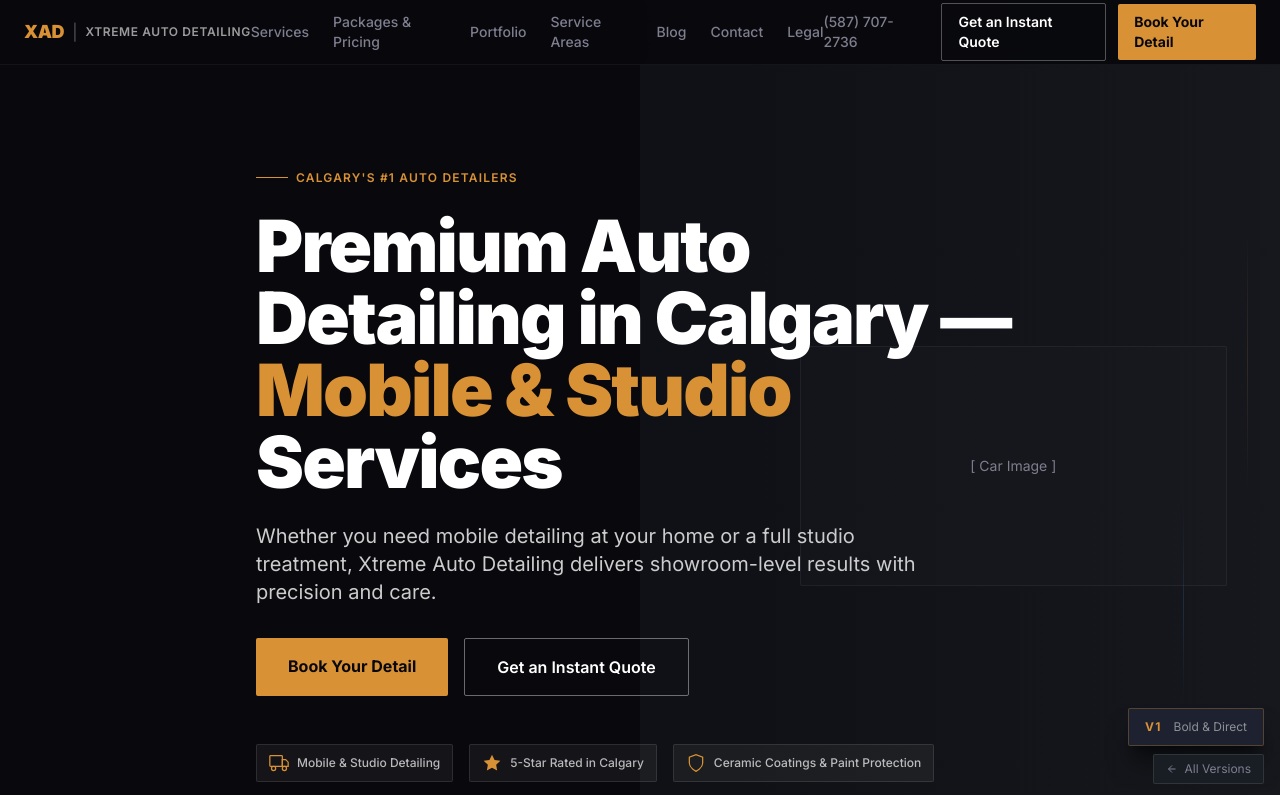
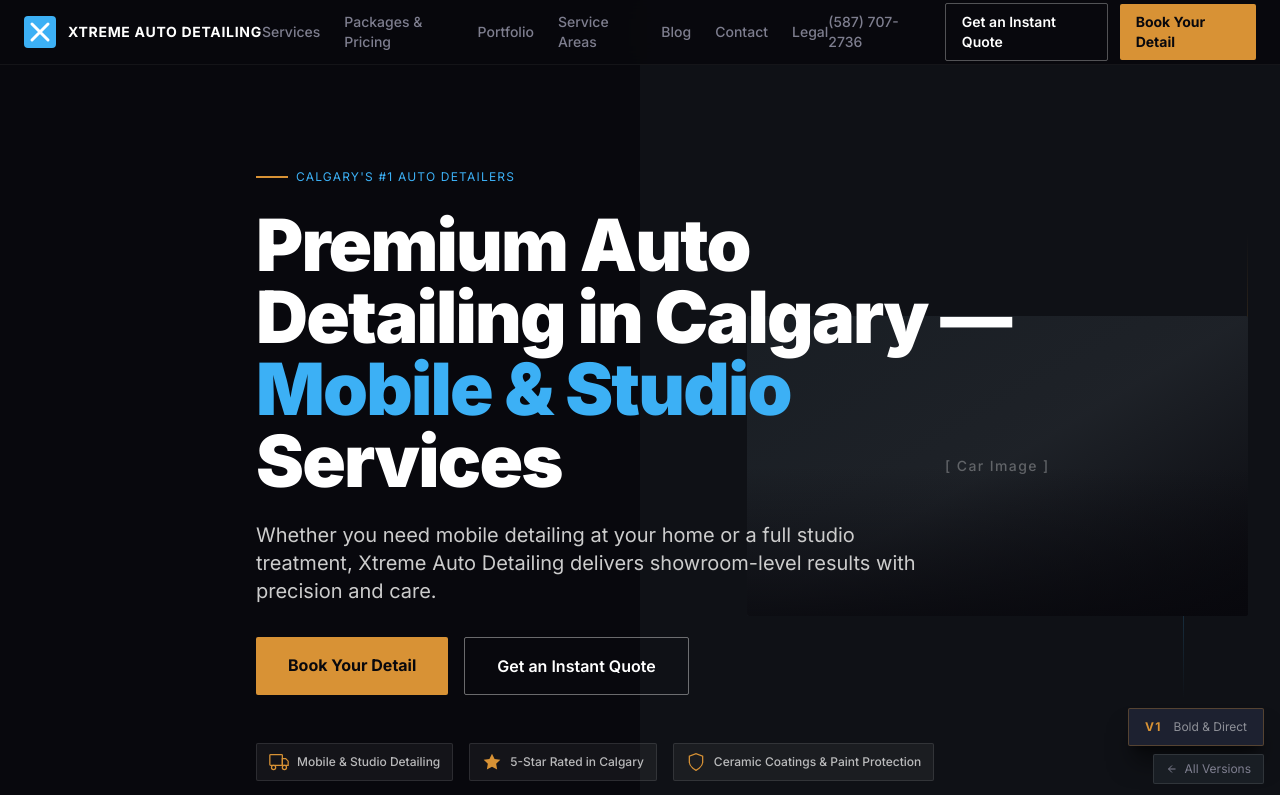
Before and after one commit to subnetshadow/xtreme-auto, a Next.js app: page /v1 in a window 1280 px wide. Shown: the top 795 px of the page. Built offline with nearby package versions, Linux system fonts and the light colour scheme.

Commit message:
Fix: blue accent color, logo, nav spacing, hero label

```diff
--- a/components/shared/Header.tsx
+++ b/components/shared/Header.tsx
@@ -21,10 +21,12 @@
       <div className="max-w-7xl mx-auto px-4 md:px-6">
         <div className="flex items-center justify-between h-16 md:h-18">
           {/* Logo */}
-          <Link href="/" className="flex items-center gap-2 shrink-0">
-            <span className="text-xad-gold font-black text-lg tracking-tight">XAD</span>
-            <span className="hidden sm:block text-white/30 text-base">|</span>
-            <span className="hidden sm:block text-white/60 text-xs font-semibold tracking-wider uppercase">
+          <Link href="/" className="flex items-center gap-3 shrink-0">
+            <svg width="32" height="32" viewBox="0 0 32 32" fill="none">
+              <rect width="32" height="32" rx="4" fill="#3CB0F5"/>
+              <path d="M8 8L16 16M16 16L24 8M16 16L8 24M16 16L24 24" stroke="white" strokeWidth="3" strokeLinecap="round"/>
+            </svg>
+            <span className="hidden sm:block text-white font-bold tracking-wider text-sm uppercase">
               Xtreme Auto Detailing
             </span>
           </Link>
--- a/components/v1/Hero.tsx
+++ b/components/v1/Hero.tsx
@@ -11,9 +11,14 @@
         <div className="absolute top-1/4 right-8 w-px h-64 bg-gradient-to-b from-transparent via-xad-gold/20 to-transparent" />
         <div className="absolute bottom-1/4 right-24 w-px h-48 bg-gradient-to-b from-transparent via-xad-blue/20 to-transparent" />
         {/* Car image placeholder */}
-        <div className="absolute right-0 top-0 bottom-0 w-5/12 bg-gradient-to-l from-xad-medium/30 to-transparent flex items-center justify-center">
-          <div className="w-4/5 aspect-video bg-xad-medium/20 border border-white/5 rounded-sm flex items-center justify-center">
-            <span className="text-xad-muted text-sm">[ Car Image ]</span>
+        <div className="absolute right-0 top-0 bottom-0 w-5/12 flex items-center justify-center pr-8">
+          <div className="relative w-full" style={{ minHeight: '300px' }}>
+            <div className="absolute inset-0 bg-xad-dark rounded-sm" />
+            <div className="absolute inset-0 bg-gradient-to-br from-xad-dark via-xad-medium/40 to-xad-black rounded-sm" />
+            <div className="absolute inset-0 bg-gradient-to-t from-xad-black/80 via-transparent to-transparent rounded-sm" />
+            <div className="absolute inset-0 flex items-center justify-center">
+              <span className="text-white/30 text-sm font-medium tracking-widest">[ Car Image ]</span>
+            </div>
           </div>
         </div>
       </div>
@@ -22,8 +27,8 @@
         <div className="max-w-3xl">
           {/* Label */}
           <div className="inline-flex items-center gap-2 mb-6">
-            <span className="w-8 h-px bg-xad-gold" />
-            <span className="text-xad-gold text-xs font-semibold tracking-widest uppercase">
+            <span className="w-8 h-0.5 bg-xad-gold" />
+            <span className="text-xad-blue text-xs tracking-widest uppercase">
               Calgary's #1 Auto Detailers
             </span>
           </div>
@@ -31,7 +36,7 @@
           {/* H1 */}
           <h1 className="text-5xl md:text-6xl lg:text-7xl font-black text-white leading-[1.05] mb-6 tracking-tight">
             Premium Auto Detailing in Calgary —{' '}
-            <span className="text-xad-gold">Mobile & Studio</span> Services
+            <span className="text-xad-blue">Mobile & Studio</span> Services
           </h1>
 
           {/* Subtext */}
--- a/components/v2/Hero.tsx
+++ b/components/v2/Hero.tsx
@@ -9,11 +9,8 @@
           <div>
             {/* Label */}
             <div className="inline-flex items-center gap-3 mb-8">
-              <div className="flex gap-1">
-                <span className="w-1.5 h-6 bg-xad-gold rounded-full" />
-                <span className="w-1.5 h-6 bg-xad-gold/40 rounded-full" />
-              </div>
-              <span className="text-xad-gold text-xs font-semibold tracking-widest uppercase">
+              <span className="w-8 h-0.5 bg-xad-gold" />
+              <span className="text-xad-blue text-xs tracking-widest uppercase">
                 Calgary's Premier Auto Detailers
               </span>
             </div>
@@ -21,7 +18,7 @@
             {/* H1 */}
             <h1 className="text-4xl md:text-5xl xl:text-6xl font-black text-white leading-tight mb-6 tracking-tight">
               Premium Auto Detailing in Calgary —{' '}
-              <span className="text-transparent bg-clip-text bg-gradient-to-r from-xad-gold to-xad-warm">
+              <span className="text-xad-blue">
                 Mobile & Studio
               </span>{' '}
               Services
--- a/components/v3/Hero.tsx
+++ b/components/v3/Hero.tsx
@@ -38,18 +38,18 @@
       <div className="relative max-w-5xl mx-auto px-4 md:px-6 py-32 text-center">
         {/* Label */}
         <div className="inline-flex items-center gap-3 mb-8">
-          <span className="w-6 h-px bg-xad-gold/60" />
-          <span className="text-xad-gold text-xs font-semibold tracking-[0.3em] uppercase">
+          <span className="w-8 h-0.5 bg-xad-gold" />
+          <span className="text-xad-blue text-xs tracking-widest uppercase">
             Calgary Auto Detailing
           </span>
-          <span className="w-6 h-px bg-xad-gold/60" />
+          <span className="w-8 h-0.5 bg-xad-gold" />
         </div>
 
         {/* H1 — Large Centered */}
         <h1 className="text-5xl md:text-7xl lg:text-8xl font-black text-white leading-[1.0] tracking-tight mb-8">
           Premium Auto
           <br />
-          <span className="text-transparent bg-clip-text bg-gradient-to-r from-xad-gold via-xad-warm to-xad-gold">
+          <span className="text-xad-blue">
             Detailing
           </span>
           <br />
```
